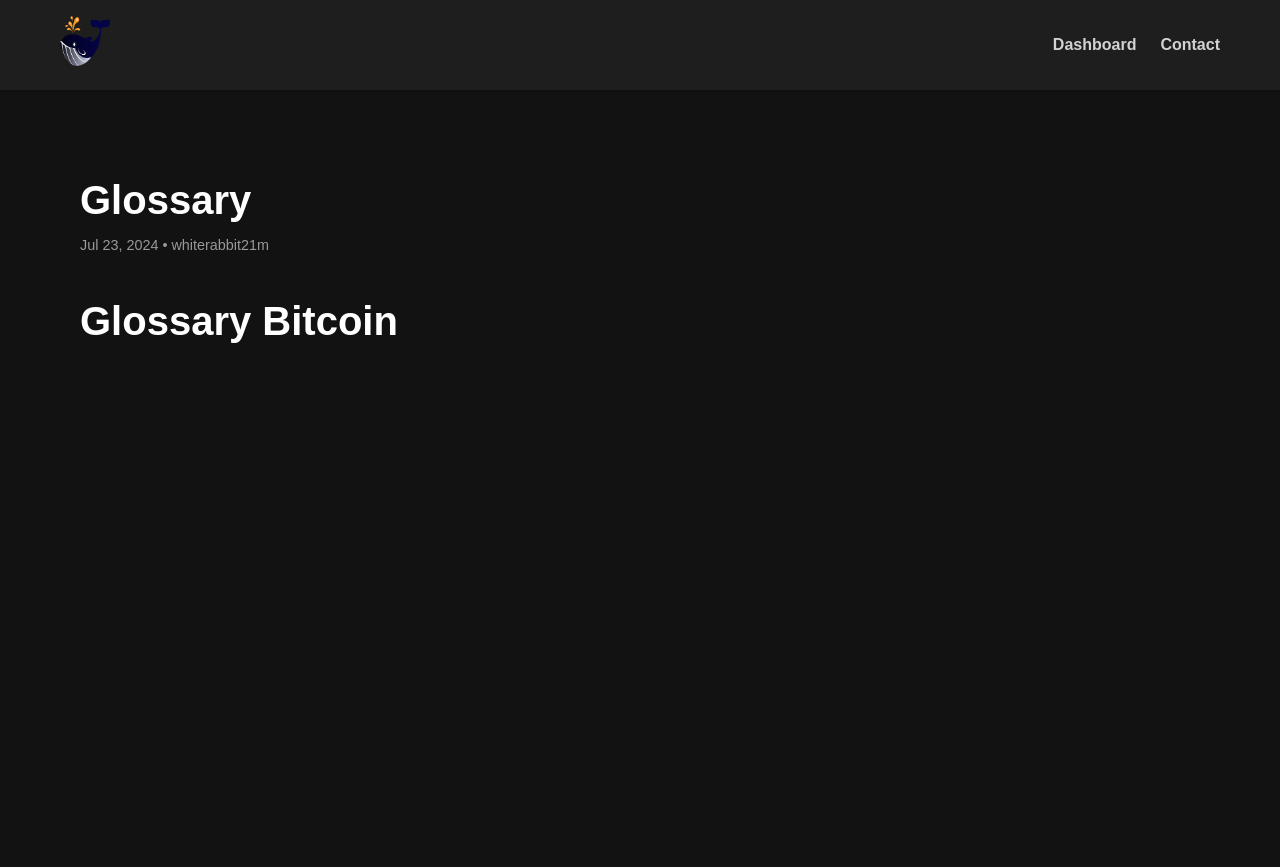
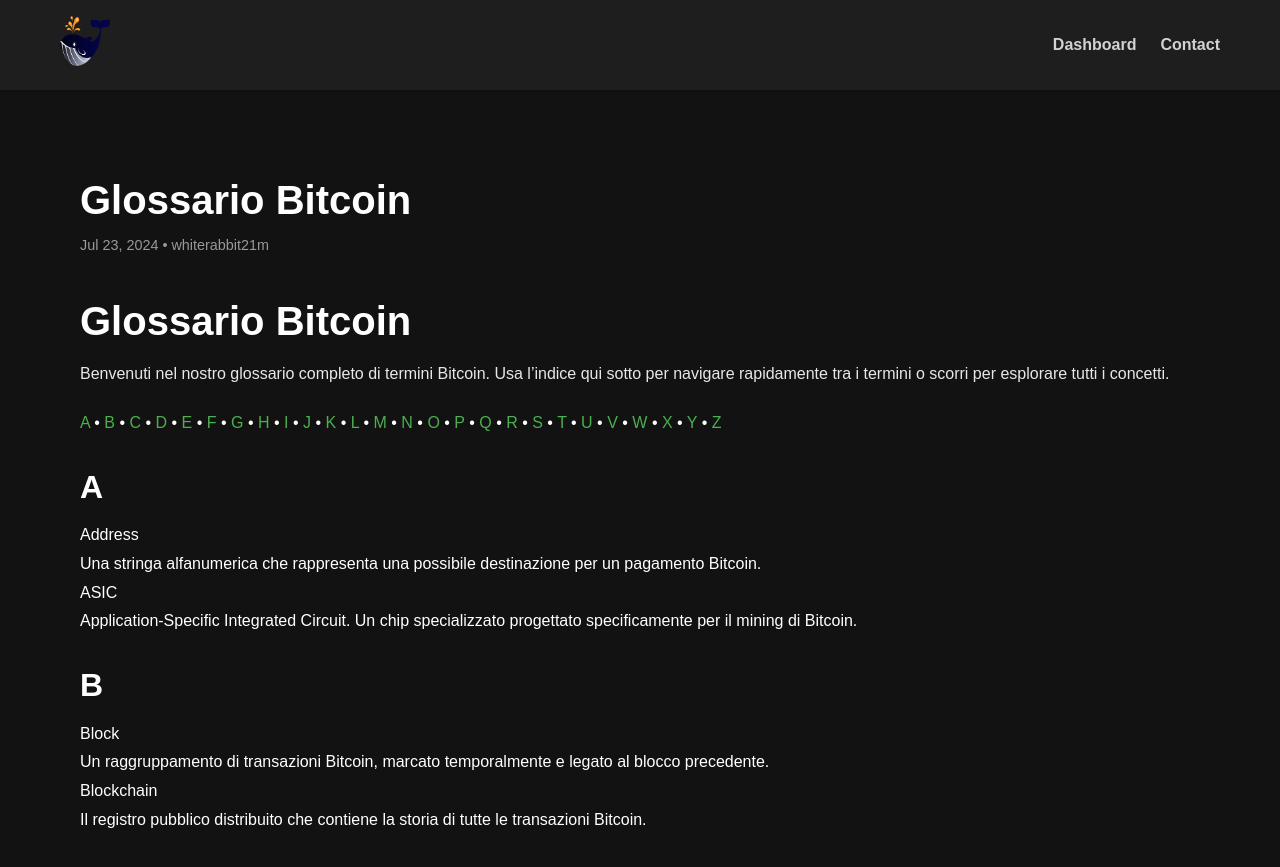
Before and after one commit to whiterabbit21m-test/whiterabbit21m-test.github.io, a Jekyll site: the page built from _posts/2024-07-23-glossary-bitcoin.md, in a window 1280 px wide and 900 px high. Shown: the top 867 px of the window. Built offline with Jekyll 4.4.1, drawn with Linux system fonts in a browser that asks for light colours.

Commit message:
Update 2024-07-23-glossary-bitcoin.md

```diff
--- a/_posts/2024-07-23-glossary-bitcoin.md
+++ b/_posts/2024-07-23-glossary-bitcoin.md
@@ -1,9 +1,58 @@
 ---
 layout: post
-title: "Glossary"
+title: "Glossario Bitcoin"
 date: 2024-07-23
 categories: bitcoin-education
 image: /assets/images/glossary-bitcoin.png
 ---
 
-# Glossary Bitcoin
+# Glossario Bitcoin
+
+Benvenuti nel nostro glossario completo di termini Bitcoin. Usa l'indice qui sotto per navigare rapidamente tra i termini o scorri per esplorare tutti i concetti.
+
+<div class="glossary-index">
+  <a href="#A">A</a> • <a href="#B">B</a> • <a href="#C">C</a> • <a href="#D">D</a> • <a href="#E">E</a> • <a href="#F">F</a> • <a href="#G">G</a> • <a href="#H">H</a> • <a href="#I">I</a> • <a href="#J">J</a> • <a href="#K">K</a> • <a href="#L">L</a> • <a href="#M">M</a> • <a href="#N">N</a> • <a href="#O">O</a> • <a href="#P">P</a> • <a href="#Q">Q</a> • <a href="#R">R</a> • <a href="#S">S</a> • <a href="#T">T</a> • <a href="#U">U</a> • <a href="#V">V</a> • <a href="#W">W</a> • <a href="#X">X</a> • <a href="#Y">Y</a> • <a href="#Z">Z</a>
+</div>
+
+<div class="glossary-content">
+  <h2 id="A">A</h2>
+
+  <dl>
+    <dt>Address</dt>
+    <dd>Una stringa alfanumerica che rappresenta una possibile destinazione per un pagamento Bitcoin.</dd>
+
+    <dt>ASIC</dt>
+    <dd>Application-Specific Integrated Circuit. Un chip specializzato progettato specificamente per il mining di Bitcoin.</dd>
+  </dl>
+
+  <h2 id="B">B</h2>
+
+  <dl>
+    <dt>Block</dt>
+    <dd>Un raggruppamento di transazioni Bitcoin, marcato temporalmente e legato al blocco precedente.</dd>
+
+    <dt>Blockchain</dt>
+    <dd>Il registro pubblico distribuito che contiene la storia di tutte le transazioni Bitcoin.</dd>
+  </dl>
+
+  <!-- Continua con le altre lettere dell'alfabeto -->
+
+</div>
+
+<script>
+document.addEventListener('DOMContentLoaded', function() {
+    const glossaryIndex = document.querySelector('.glossary-index');
+    const glossaryContent = document.querySelector('.glossary-content');
+
+    glossaryIndex.addEventListener('click', function(e) {
+        if(e.target.tagName === 'A') {
+            e.preventDefault();
+            const targetId = e.target.getAttribute('href').slice(1);
+            const targetElement = document.getElementById(targetId);
+            if(targetElement) {
+                targetElement.scrollIntoView({behavior: 'smooth'});
+            }
+        }
+    });
+});
+</script>
```
